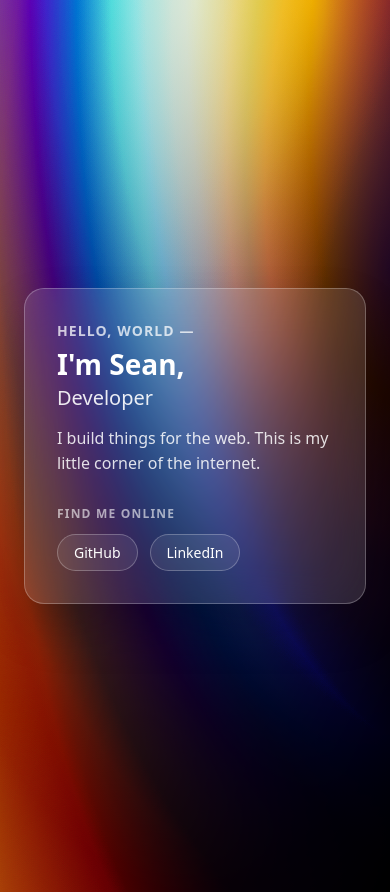
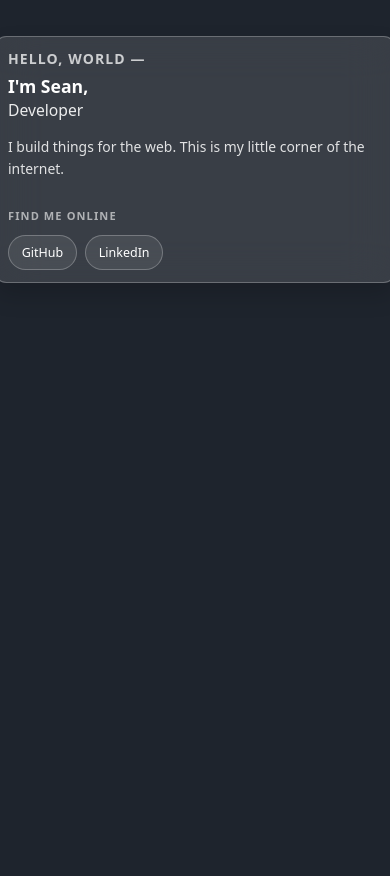
Before and after one commit to TheSeanU/rhyos, a Vue app: page / in a window 390 px wide. After the commit the page ends 844 px from the top, so only its background shows below. Built offline with nearby package versions, Linux system fonts and the light colour scheme.

Commit message:
added mobile styles

```diff
--- a/src/views/Home.vue
+++ b/src/views/Home.vue
@@ -74,51 +74,48 @@ onUnmounted(() => {
 
 <style scoped>
 .home-page {
+  /* Omit background animation for mobile improvements */
   --x: calc(var(--posX, 0) * 1px);
   --y: calc(var(--posY, 0) * 1px);
 
+  position: fixed;
+  inset: 0;
   display: flex;
   align-items: center;
   justify-content: center;
+  overflow-y: auto;
+  overscroll-behavior: contain;
+  -webkit-overflow-scrolling: touch;
+  margin: 0;
+  padding-block: max(1.5rem, env(safe-area-inset-top)) max(1.5rem, env(safe-area-inset-bottom));
+  padding-inline: max(1.5rem, env(safe-area-inset-left)) max(1.5rem, env(safe-area-inset-right));
   min-height: 100vh;
-  margin: 0;
-  padding: 1.5rem;
-  background-image:
-    linear-gradient(115deg, rgb(211 255 215), rgb(0 0 0)),
-    radial-gradient(
-      90% 100% at calc(50% + var(--x)) calc(0% + var(--y)),
-      rgb(200 200 200),
-      rgb(22 0 45)
-    ),
-    radial-gradient(
-      100% 100% at calc(80% - var(--x)) calc(0% - var(--y)),
-      rgb(250 255 0),
-      rgb(36 0 0)
-    ),
-    radial-gradient(
-      150% 210% at calc(100% + var(--x)) calc(0% + var(--y)),
-      rgb(20 175 125),
-      rgb(0 10 255)
-    ),
-    radial-gradient(
-      100% 100% at calc(100% - var(--x)) calc(30% - var(--y)),
-      rgb(255 77 0),
-      rgb(0 200 255)
-    ),
-    linear-gradient(60deg, rgb(255 0 0), rgb(120 86 255));
-  background-blend-mode: overlay, overlay, difference, difference, difference, normal;
+  min-height: 100dvh;
+  /* No background animation for mobile focus */
+  background: rgb(30, 36, 45); /* Subtle fallback background */
+}
+
+@media (hover: none) and (pointer: coarse) {
+  .home-page {
+    --posX: 24;
+    --posY: 16;
+  }
 }
 
 .greeting-card {
+  flex-shrink: 0;
   width: min(100%, 28rem);
+  margin-block: auto;
   padding: 2rem;
   border: 1px solid rgb(255 255 255 / 0.25);
   border-radius: 1.25rem;
   background: rgb(255 255 255 / 0.12);
+  -webkit-backdrop-filter: blur(1.25rem);
   backdrop-filter: blur(1.25rem);
   box-shadow: 0 1.5rem 3rem rgb(0 0 0 / 0.2);
   color: rgb(255 255 255);
   font-family: system-ui, sans-serif;
+  transition: width 0.3s, padding 0.3s;
 }
 
 .greeting-card__logo {
@@ -203,7 +200,7 @@ onUnmounted(() => {
 .greeting-card__social-link {
   display: inline-flex;
   align-items: center;
-  padding: 0.5rem 1rem;
+  padding: 0.625rem 1rem;
   border: 1px solid rgb(255 255 255 / 0.25);
   border-radius: 9999px;
   background: rgb(255 255 255 / 0.08);
@@ -211,10 +208,81 @@ onUnmounted(() => {
   font-size: 0.875rem;
   font-weight: 500;
   text-decoration: none;
+  touch-action: manipulation;
   transition: background-color 0.2s ease, opacity 0.2s ease;
 }
 
 .greeting-card__social-link:hover {
   background: rgb(255 255 255 / 0.16);
 }
+
+/* Improved mobile styling (ignore background animation) */
+@media (max-width: 600px) {
+  .home-page {
+    align-items: flex-start;
+    padding-block: max(1rem, env(safe-area-inset-top)) max(1rem, env(safe-area-inset-bottom));
+    padding-inline: max(0.5rem, env(safe-area-inset-left)) max(0.5rem, env(safe-area-inset-right));
+  }
+
+  .greeting-card {
+    width: 100%;
+    min-width: 0;
+    max-width: 100%;
+    margin: 1.25rem 0;
+    padding: 1.25rem;
+    border-radius: 1rem;
+    box-shadow: 0 0.75rem 1.5rem rgb(0 0 0 / 0.16);
+  }
+
+  .greeting-card__logo {
+    width: 3rem;
+    height: 3rem;
+    margin-bottom: 1rem;
+  }
+
+  .greeting-card__title {
+    font-size: 1.5rem;
+  }
+
+  .greeting-card__role {
+    font-size: 1.1rem;
+  }
+
+  .greeting-card__intro {
+    font-size: 0.95rem;
+  }
+
+  .greeting-card__section-title {
+    font-size: 0.69rem;
+  }
+
+  .greeting-card__social-list {
+    gap: 0.5rem;
+  }
+
+  .greeting-card__social-link {
+    font-size: 0.78rem;
+    padding: 0.5rem 0.8rem;
+  }
+}
+
+@media (max-width: 400px) {
+  .greeting-card {
+    padding: 0.75rem;
+    border-radius: 0.7rem;
+  }
+  .greeting-card__title {
+    font-size: 1.1rem;
+  }
+  .greeting-card__role {
+    font-size: 0.98rem;
+  }
+  .greeting-card__logo {
+    width: 2.2rem;
+    height: 2.2rem;
+  }
+  .greeting-card__intro {
+    font-size: 0.87rem;
+  }
+}
 </style>
```
